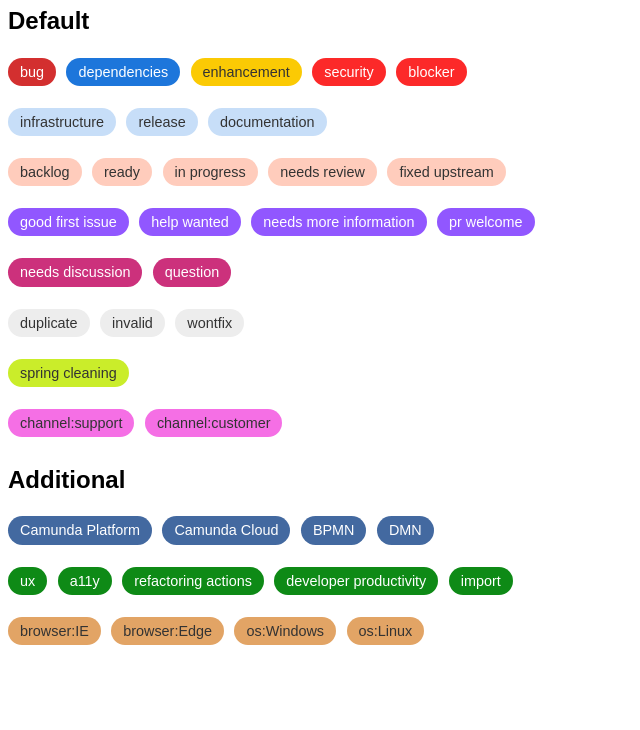
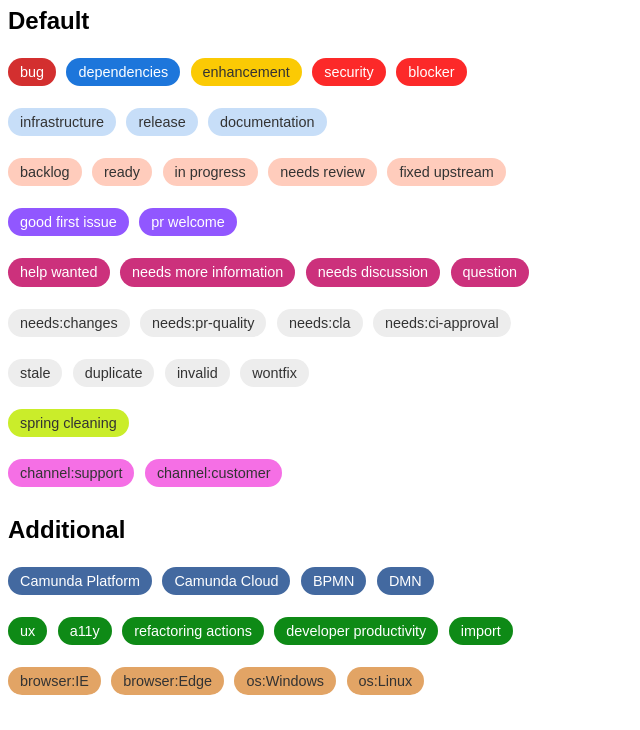
Before and after one commit to bpmn-io/issue-labels, a website: page icons/preview.html in a window 1280 px wide. Shown: the part 70-800 px from the top of the page, without its empty margins (0-640 px from the left). Drawn offline with Linux system fonts and the light colour scheme.

Commit message:
chore: rebuild label preview

```diff
--- a/icons/preview.html
+++ b/icons/preview.html
@@ -60,6 +60,9 @@
 
           --color-discovery-bg: #cc317c;
           --color-discovery-fg: var(--color-dark-fg);
+
+          --color-checks-bg: #ededed;
+          --color-checks-fg: var(--color-light-fg);
 
           --color-resolution-bg: #ededed;
           --color-resolution-fg: var(--color-light-fg);
@@ -181,18 +184,6 @@
           </span>
 
           <span class="tag"
-                title="Extra attention is needed"
-                style="background-color: var(--color-contribution-bg); color: var(--color-contribution-fg)">
-            help wanted
-          </span>
-
-          <span class="tag"
-                title="Requires additional information to be actionable."
-                style="background-color: var(--color-contribution-bg); color: var(--color-contribution-fg)">
-            needs more information
-          </span>
-
-          <span class="tag"
                 title="We rely on a community contribution to improve this."
                 style="background-color: var(--color-contribution-bg); color: var(--color-contribution-fg)">
             pr welcome
@@ -200,6 +191,18 @@
         </p>
 
       <p>
+          <span class="tag"
+                title="Extra attention is needed"
+                style="background-color: var(--color-discovery-bg); color: var(--color-discovery-fg)">
+            help wanted
+          </span>
+
+          <span class="tag"
+                title="Requires additional information to be actionable."
+                style="background-color: var(--color-discovery-bg); color: var(--color-discovery-fg)">
+            needs more information
+          </span>
+
           <span class="tag"
                 title="Needs further discussion"
                 style="background-color: var(--color-discovery-bg); color: var(--color-discovery-fg)">
@@ -214,6 +217,38 @@
         </p>
 
       <p>
+          <span class="tag"
+                title="Requires follow-ups on review hints"
+                style="background-color: var(--color-checks-bg); color: var(--color-checks-fg)">
+            needs:changes
+          </span>
+
+          <span class="tag"
+                title="Requires changes to pull request"
+                style="background-color: var(--color-checks-bg); color: var(--color-checks-fg)">
+            needs:pr-quality
+          </span>
+
+          <span class="tag"
+                title="Requires CLA to be signed"
+                style="background-color: var(--color-checks-bg); color: var(--color-checks-fg)">
+            needs:cla
+          </span>
+
+          <span class="tag"
+                title="Requires approval of workflow runs"
+                style="background-color: var(--color-checks-bg); color: var(--color-checks-fg)">
+            needs:ci-approval
+          </span>
+        </p>
+
+      <p>
+          <span class="tag"
+                title="This pull request will be automatically closed unless there is activity."
+                style="background-color: var(--color-resolution-bg); color: var(--color-resolution-fg)">
+            stale
+          </span>
+
           <span class="tag"
                 title="This issue or pull request already exists"
                 style="background-color: var(--color-resolution-bg); color: var(--color-resolution-fg)">
```
